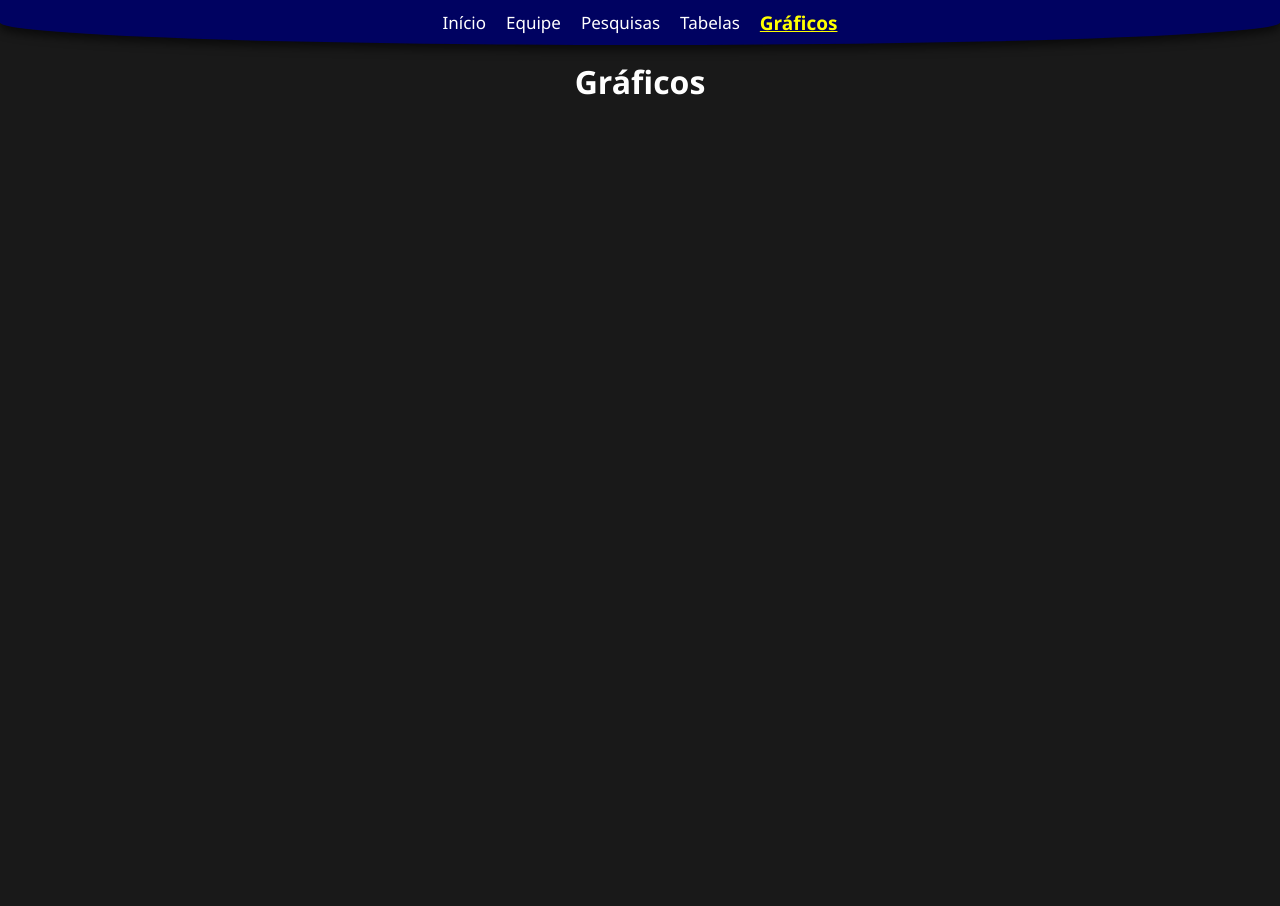
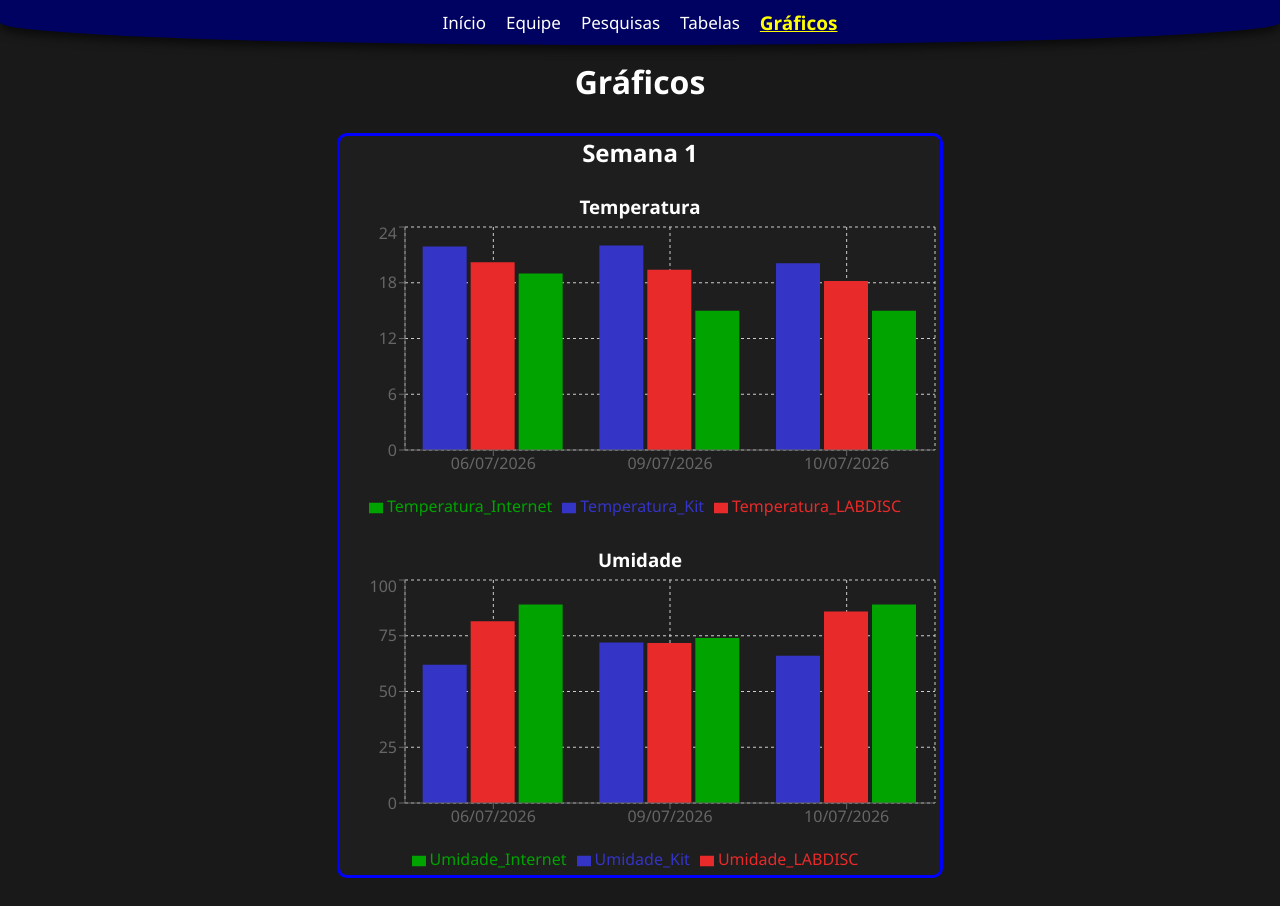
Before and after one commit to Igor-Dias-2010/raios-e-razoes, a Next.js app: page /graficos in a window 1280 px wide. Shown: the top 906 px of the page. Before the commit the page ends 800 px from the top, so only its background shows below. Built offline with nearby package versions, Linux system fonts and the light colour scheme.

Commit message:
feat: Gráficos das medições

```diff
--- a/package.json
+++ b/package.json
@@ -11,7 +11,8 @@
   "dependencies": {
     "next": "16.2.9",
     "react": "19.2.4",
-    "react-dom": "19.2.4"
+    "react-dom": "19.2.4",
+    "recharts": "^3.10.0"
   },
   "devDependencies": {
     "babel-plugin-react-compiler": "1.0.0",
--- a/src/app/globals.css
+++ b/src/app/globals.css
@@ -179,3 +179,16 @@ li {
         border-bottom-right-radius: 100%;
     }
 }
+.semanas {
+    margin-top: 30px;
+    background-color: rgb(30, 30, 30);
+    border: 3px solid blue;
+    border-radius: 10px;
+    transition: 0.5s;
+}
+.semanas:hover {
+    background-color: rgb(20, 20, 20);
+}
+.semanas:last-of-type {
+    margin-bottom: 30px;
+}
--- a/src/app/graficos/page.jsx
+++ b/src/app/graficos/page.jsx
@@ -1,10 +1,211 @@
-import Navbar from "../navbar"
+"use client";
 
+import Navbar from "../navbar";
+import {
+    BarChart,
+    Bar,
+    XAxis,
+    YAxis,
+    CartesianGrid,
+    Tooltip,
+    Legend,
+} from "recharts";
+
+const temperaturaSemana1 = [
+    {
+        dias: "06/07/2026",
+        Temperatura_Kit: 21.9,
+        Temperatura_LABDISC: 20.2,
+        Temperatura_Internet: 19,
+    },
+    {
+        dias: "09/07/2026",
+        Temperatura_Kit: 22,
+        Temperatura_LABDISC: 19.4,
+        Temperatura_Internet: 15,
+    },
+    {
+        dias: "10/07/2026",
+        Temperatura_Kit: 20.1,
+        Temperatura_LABDISC: 18.2,
+        Temperatura_Internet: 15,
+    },
+];
+const umidadeSemana1 = [
+    {
+        dias: "06/07/2026",
+        Umidade_Kit: 62,
+        Umidade_LABDISC: 81.5,
+        Umidade_Internet: 89,
+    },
+    {
+        dias: "09/07/2026",
+        Umidade_Kit: 72,
+        Umidade_LABDISC: 71.7,
+        Umidade_Internet: 74,
+    },
+    {
+        dias: "10/07/2026",
+        Umidade_Kit: 66,
+        Umidade_LABDISC: 85.9,
+        Umidade_Internet: 89,
+    },
+];
+const temperaturaSemana2 = [
+    {
+        dias: "13/07/2026",
+        Temperatura_Kit: 22.2,
+        Temperatura_LABDISC: 23.7,
+        Temperatura_Internet: 18,
+    },
+    {
+        dias: "14/07/2026",
+        Temperatura_Kit: 17.5,
+        Temperatura_LABDISC: 17,
+        Temperatura_Internet: 13,
+    },
+    {
+        dias: "16/07/2026",
+        Temperatura_Kit: 23,
+        Temperatura_LABDISC: 21,
+        Temperatura_Internet: 17,
+    },
+];
+const umidadeSemana2 = [
+    {
+        dias: "13/07/2026",
+        Umidade_Kit: 43,
+        Umidade_LABDISC: 61.5,
+        Umidade_Internet: 66,
+    },
+    {
+        dias: "14/07/2026",
+        Umidade_Kit: 92,
+        Umidade_LABDISC: 78.2,
+        Umidade_Internet: 87,
+    },
+    {
+        dias: "16/07/2026",
+        Umidade_Kit: 61,
+        Umidade_LABDISC: 80,
+        Umidade_Internet: 85,
+    },
+];
 export default function Graficos() {
     return (
         <div>
             <Navbar />
             <h1>Gráficos</h1>
+            <div className="semanas">
+                <h2>Semana 1</h2>
+                <h3>Temperatura</h3>
+                <BarChart className="graficos" width={600} height={300} data={temperaturaSemana1}>
+                    <CartesianGrid strokeDasharray="3 3" />
+                    <XAxis dataKey="dias" />
+                    <YAxis />
+                    <Tooltip />
+                    <Bar
+                        dataKey="Temperatura_Kit"
+                        animationDuration={1000}
+                        animationBegin={500}
+                        fill="#3434c7"
+                    />
+                    <Bar
+                        dataKey="Temperatura_LABDISC"
+                        animationDuration={1000}
+                        animationBegin={500}
+                        fill="#e92a2a"
+                    />
+                    <Bar
+                        dataKey="Temperatura_Internet"
+                        animationDuration={1000}
+                        animationBegin={500}
+                        fill="#00a300"
+                    />
+                    <Legend />
+                </BarChart>
+                <h3>Umidade</h3>
+                <BarChart width={600} height={300} data={umidadeSemana1}>
+                    <CartesianGrid strokeDasharray="3 3" />
+                    <XAxis dataKey="dias" />
+                    <YAxis />
+                    <Tooltip />
+                    <Bar
+                        dataKey="Umidade_Kit"
+                        animationDuration={1000}
+                        animationBegin={500}
+                        fill="#3434c7"
+                    />
+                    <Bar
+                        dataKey="Umidade_LABDISC"
+                        animationDuration={1000}
+                        animationBegin={500}
+                        fill="#e92a2a"
+                    />
+                    <Bar
+                        dataKey="Umidade_Internet"
+                        animationDuration={1000}
+                        animationBegin={500}
+                        fill="#00a300"
+                    />
+                    <Legend />
+                </BarChart>
+            </div>
+            <div className="semanas">
+                <h2>Semana 2</h2>
+                <h3>Temperatura</h3>
+                <BarChart width={600} height={300} data={temperaturaSemana2}>
+                    <CartesianGrid strokeDasharray="3 3" />
+                    <XAxis dataKey="dias" />
+                    <YAxis />
+                    <Tooltip />
+                    <Bar
+                        dataKey="Temperatura_Kit"
+                        animationDuration={1000}
+                        animationBegin={500}
+                        fill="#3434c7"
+                    />
+                    <Bar
+                        dataKey="Temperatura_LABDISC"
+                        animationDuration={1000}
+                        animationBegin={500}
+                        fill="#e92a2a"
+                    />
+                    <Bar
+                        dataKey="Temperatura_Internet"
+                        animationDuration={1000}
+                        animationBegin={500}
+                        fill="#00a300"
+                    />
+                    <Legend />
+                </BarChart>
+                <h3>Umidade</h3>
+                <BarChart width={600} height={300} data={umidadeSemana2}>
+                    <CartesianGrid strokeDasharray="3 3" />
+                    <XAxis dataKey="dias" />
+                    <YAxis />
+                    <Tooltip />
+                    <Bar
+                        dataKey="Umidade_Kit"
+                        animationDuration={1000}
+                        animationBegin={500}
+                        fill="#3434c7"
+                    />
+                    <Bar
+                        dataKey="Umidade_LABDISC"
+                        animationDuration={1000}
+                        animationBegin={500}
+                        fill="#e92a2a"
+                    />
+                    <Bar
+                        dataKey="Umidade_Internet"
+                        animationDuration={1000}
+                        animationBegin={500}
+                        fill="#00a300"
+                    />
+                    <Legend />
+                </BarChart>
+            </div>
         </div>
-    )
+    );
 }
```
Also changed, not shown: 1 other file (tests, documents, lock files or other folders).
